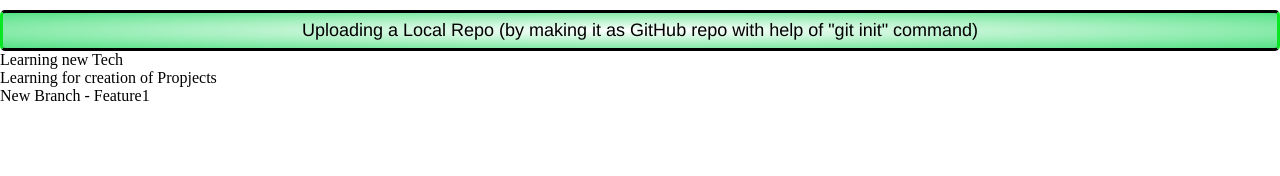
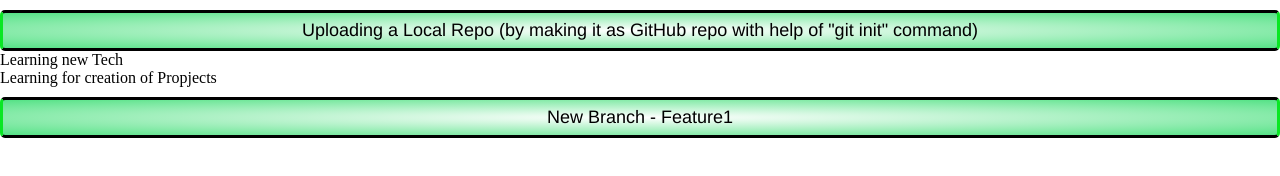
Before and after one commit to Pratikpantawane17/Upload-Repo, a plain HTML site: page index.html in a window 1280 px wide. Drawn offline with Linux system fonts and the light colour scheme.

Commit message:
Added New Feature

```diff
--- a/index.html
+++ b/index.html
@@ -15,7 +15,7 @@
 
     <div> Learning for creation of Propjects </div>
 
-    <div> New Branch - Feature1 </div>
+    <div class="headline"> New Branch - Feature1 </div>
 
 
 </body>
```
